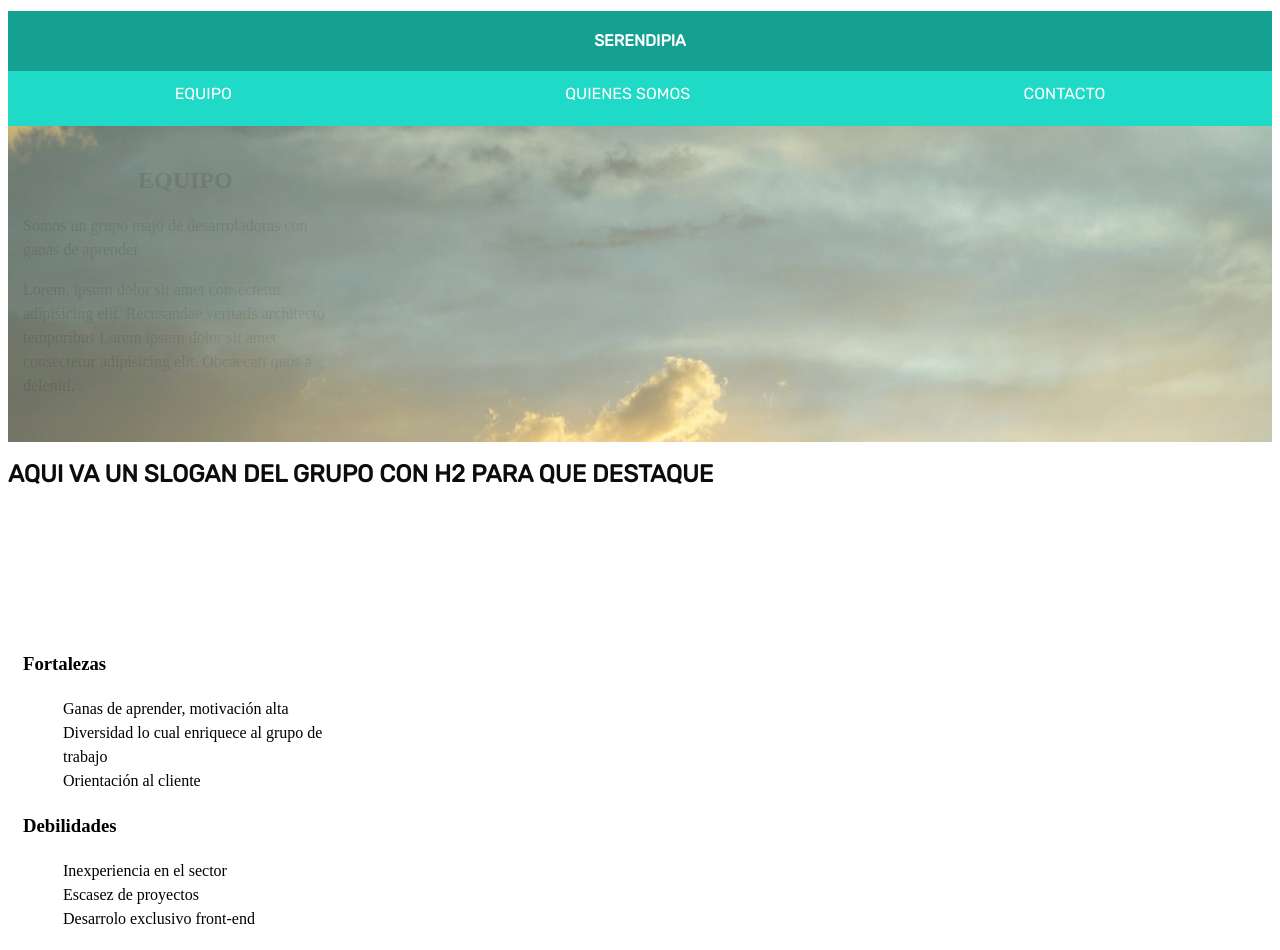
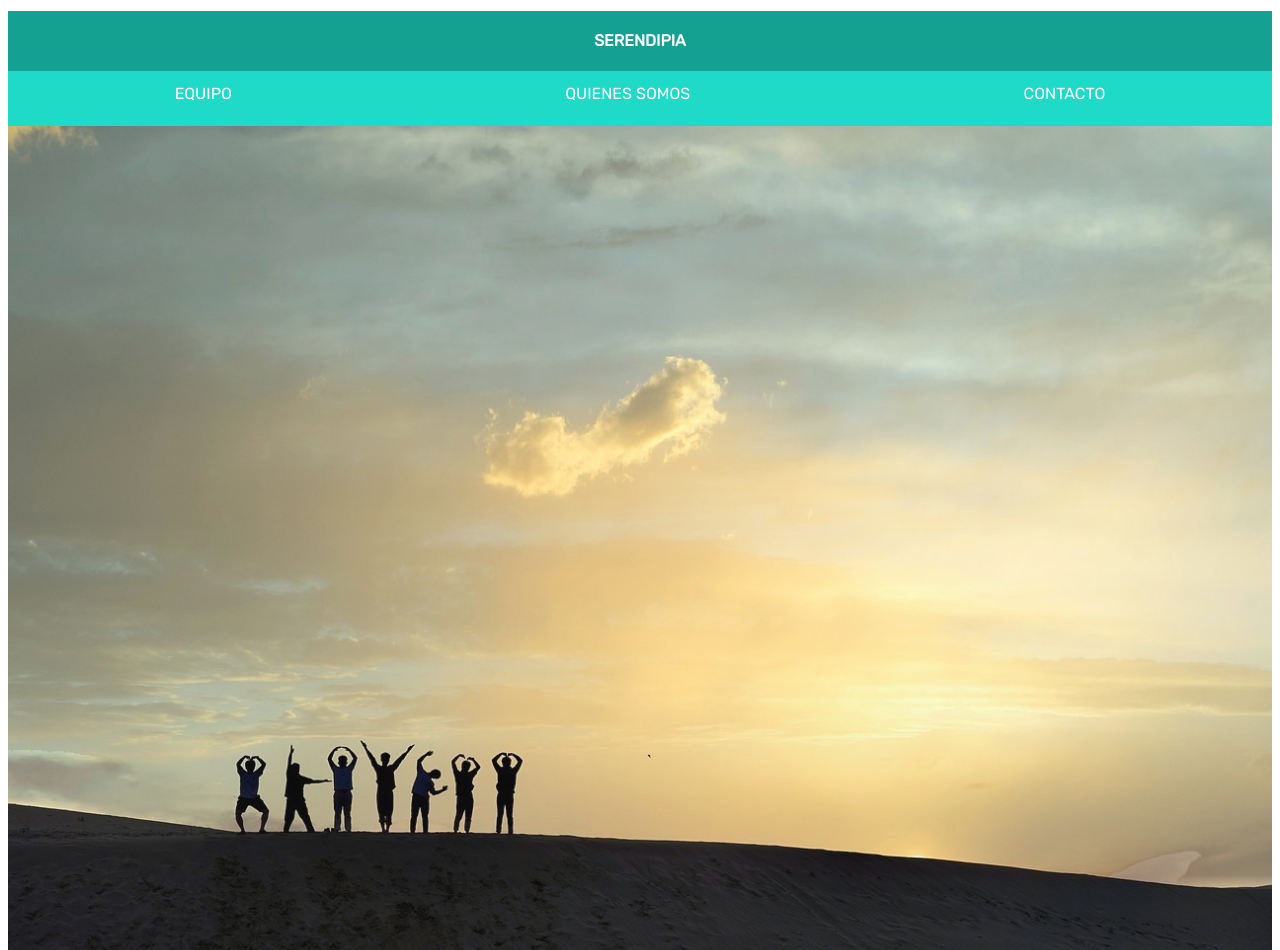
Before and after one commit to Adalab/project-promo-o-module-1-team-5, a plain HTML site: page index.html in a window 1280 px wide. Shown: the top 950 px of the page. Drawn offline with Linux system fonts and the light colour scheme.

Commit message:
add main and modify image header

```diff
--- a/CSS/style.css
+++ b/CSS/style.css
@@ -1,4 +1,3 @@
-
 /* Mobile first */
 /* Vamos a declarar las variables globales del CSS */
 
@@ -13,7 +12,7 @@ header {
   text-transform: uppercase;
   font-family: Rubik, Arial;
   opacity: 0.95;
-  height: 105px;
+  /*height: 105px;*/
 }
 
 header > div.team-name {
@@ -52,43 +51,43 @@ header .nav-bar li a {
 
 /* Ponemos la foto de cabecera a todo lo ancho para que no se rompa la maqueta en móvil */
 
-
-.imagecontainer{
-  background-image: url('../images/imagenFondoChicas.jpg');
+/*.imagecontainer {
+  background-image: url("../images/imagenFondoChicas.jpg");
   height: 316px;
   width: 100%;
-  background-size: cover;
+  background-size: contain;
+  background-repeat: no-repeat;
+}*/
+.slogan-image {
+  max-width: 100%;
+  width: 100%;
 }
-.slogan-title{
-  z-index: 1000;
-}
-.team{
-  width: 320px;
+
+.team {
+  max-width: 320px;
   height: 500px;
 }
 
 /* Aqui empieza el Css de main */
 
-
-main{
-  width: 320px;
+main {
+  max-width: 320px;
   display: flex;
   flex-direction: column;
   justify-content: center;
   align-items: center;
   font-size: 16px;
   line-height: 1.5;
-  margin:15px;
+  margin: 15px;
 }
-.team{
-  height:500px ;
+.team {
+  height: 500px;
 }
 
-.page-main{
+.page-main {
   margin-top: 16px;
-
 }
-.team-title{
+.team-title {
   margin-top: 30px;
   margin-left: 115px;
   margin-right: 115px;
--- a/index.html
+++ b/index.html
@@ -28,9 +28,7 @@
       </ul>
     </nav>
     <section class="slogan">
-      <div class="imagecontainer">
-
-      </div>
+      <img src="images/imagenFondoChicas.jpg" class="slogan-image" />
 
       <h2 class="slogan-title">Aqui va un slogan del grupo con h2 para que destaque</h2>
 
```
Also changed, not shown: 1 other file.
